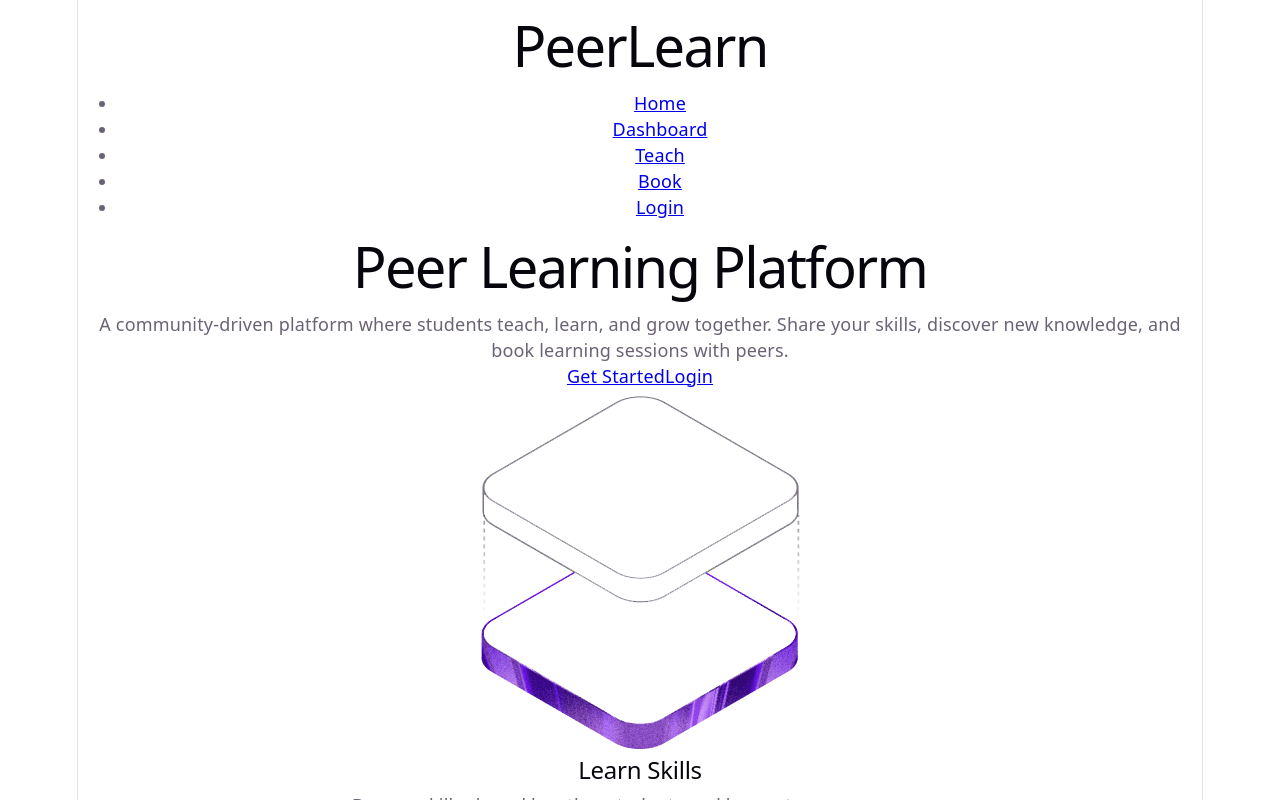
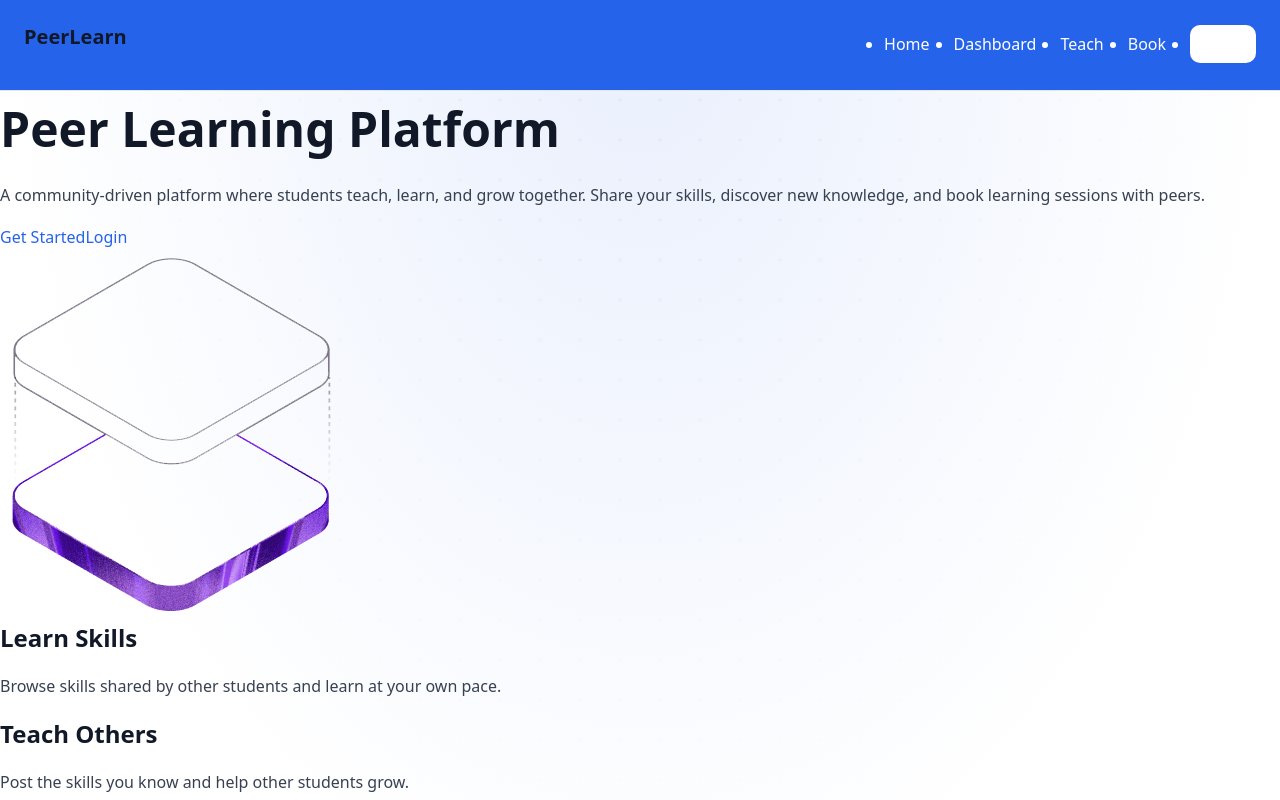
Before and after one commit to najibmahmud-netizen/peer-learning, a React (Vite) app: page / in a window 1280 px wide. Shown: the top 800 px of the page. Built offline with nearby package versions, Linux system fonts and the light colour scheme; no server answers.

Commit message:
index.css fixed

```diff
--- a/src/index.css
+++ b/src/index.css
@@ -1,111 +1,437 @@
 :root {
-  --text: #6b6375;
-  --text-h: #08060d;
-  --bg: #fff;
-  --border: #e5e4e7;
-  --code-bg: #f4f3ec;
-  --accent: #aa3bff;
-  --accent-bg: rgba(170, 59, 255, 0.1);
-  --accent-border: rgba(170, 59, 255, 0.5);
-  --social-bg: rgba(244, 243, 236, 0.5);
-  --shadow:
-    rgba(0, 0, 0, 0.1) 0 10px 15px -3px, rgba(0, 0, 0, 0.05) 0 4px 6px -2px;
+  --text: #374151;
+  --text-h: #111827;
+  --bg: #ffffff;
+  --border: #e5e7eb;
 
-  --sans: system-ui, 'Segoe UI', Roboto, sans-serif;
-  --heading: system-ui, 'Segoe UI', Roboto, sans-serif;
-  --mono: ui-monospace, Consolas, monospace;
+  --accent: #2563eb;
+  --accent-bg: rgba(37, 99, 235, 0.1);
 
-  font: 18px/145% var(--sans);
-  letter-spacing: 0.18px;
+  --shadow: 0 20px 40px rgba(0, 0, 0, 0.1);
+
+  --radius: 10px;
+
+  --font: system-ui, -apple-system, Segoe UI, Roboto, sans-serif;
+
   color-scheme: light dark;
-  color: var(--text);
-  background: var(--bg);
-  font-synthesis: none;
-  text-rendering: optimizeLegibility;
-  -webkit-font-smoothing: antialiased;
-  -moz-osx-font-smoothing: grayscale;
-
-  @media (max-width: 1024px) {
-    font-size: 16px;
-  }
 }
 
 @media (prefers-color-scheme: dark) {
   :root {
-    --text: #9ca3af;
-    --text-h: #f3f4f6;
-    --bg: #16171d;
-    --border: #2e303a;
-    --code-bg: #1f2028;
-    --accent: #c084fc;
-    --accent-bg: rgba(192, 132, 252, 0.15);
-    --accent-border: rgba(192, 132, 252, 0.5);
-    --social-bg: rgba(47, 48, 58, 0.5);
-    --shadow:
-      rgba(0, 0, 0, 0.4) 0 10px 15px -3px, rgba(0, 0, 0, 0.25) 0 4px 6px -2px;
+    --text: #e5e7eb;
+    --text-h: #f9fafb;
+    --bg: #0f172a;
+    --border: #374151;
+    --accent: #3b82f6;
+    --accent-bg: rgba(59, 130, 246, 0.15);
+    --shadow: 0 20px 40px rgba(0, 0, 0, 0.5);
   }
+}
 
-  #social .button-icon {
-    filter: invert(1) brightness(2);
-  }
+* {
+  box-sizing: border-box;
 }
 
 body {
   margin: 0;
+  font-family: var(--font);
+  background: radial-gradient(ellipse at top center, var(--accent-bg) 0%, var(--bg) 70%),
+              radial-gradient(circle at 20px 20px, rgba(0,0,0,0.03) 2px, transparent 2px);
+  background-size: auto, 40px 40px;
+  color: var(--text);
+  line-height: 1.6;
 }
 
+/* ROOT APP WRAPPER */
 #root {
-  width: 1126px;
-  max-width: 100%;
-  margin: 0 auto;
-  text-align: center;
-  border-inline: 1px solid var(--border);
-  min-height: 100svh;
+  min-height: 100vh;
   display: flex;
   flex-direction: column;
-  box-sizing: border-box;
 }
 
+/* HEADINGS */
 h1,
+h2,
+h3 {
+  color: var(--text-h);
+  margin: 0;
+}
+
+h1 {
+  font-size: 3rem;
+  margin-bottom: 1rem;
+}
+
 h2 {
-  font-family: var(--heading);
-  font-weight: 500;
+  font-size: 1.5rem;
+}
+
+/* LINKS */
+a {
+  text-decoration: none;
+  color: var(--accent);
+}
+
+a:hover {
+  opacity: 0.8;
+}
+
+/* BUTTONS */
+button {
+  cursor: pointer;
+  border: none;
+  padding: 10px 14px;
+  border-radius: var(--radius);
+  background: var(--accent);
+  color: white;
+  transition: 0.2s ease;
+}
+
+button:hover {
+  transform: translateY(-1px);
+  opacity: 0.9;
+}
+
+/* INPUTS */
+input,
+textarea {
+  width: 100%;
+  padding: 10px;
+  border-radius: var(--radius);
+  border: 1px solid var(--border);
+  background: transparent;
+  color: var(--text);
+  outline: none;
+}
+
+input:focus,
+textarea:focus {
+  border-color: var(--accent);
+  box-shadow: 0 0 0 3px var(--accent-bg);
+}
+
+.section-title {
+  font-size: 1.75rem;
+  margin-bottom: 24px;
   color: var(--text-h);
 }
 
-h1 {
-  font-size: 56px;
-  letter-spacing: -1.68px;
-  margin: 32px 0;
-  @media (max-width: 1024px) {
-    font-size: 36px;
-    margin: 20px 0;
+/* CARD STYLE (VERY IMPORTANT FOR YOUR PROJECT) */
+.card {
+  background: var(--bg);
+  border: 1px solid var(--border);
+  border-radius: var(--radius);
+  padding: 16px;
+  box-shadow: var(--shadow);
+}
+
+.btn,
+.button {
+  display: inline-flex;
+  align-items: center;
+  justify-content: center;
+  gap: 0.5rem;
+  font-weight: 600;
+  text-decoration: none;
+  border-radius: var(--radius);
+  transition: transform 0.2s ease, opacity 0.2s ease, box-shadow 0.2s ease;
+}
+
+.btn {
+  background: var(--accent);
+  color: white;
+  border: 1px solid transparent;
+  padding: 12px 18px;
+  box-shadow: 0 14px 30px rgba(37, 99, 235, 0.15);
+}
+
+.btn:hover {
+  transform: translateY(-1px);
+  opacity: 0.95;
+}
+
+.btn:disabled,
+button:disabled {
+  opacity: 0.6;
+  cursor: not-allowed;
+  transform: none;
+}
+
+.form-card {
+  background: var(--bg);
+  border: 1px solid var(--border);
+  border-radius: var(--radius);
+  padding: 28px;
+  box-shadow: var(--shadow);
+  width: min(100%, 540px);
+}
+
+.input-field,
+.textarea-field {
+  width: 100%;
+  padding: 14px 16px;
+  border-radius: var(--radius);
+  border: 1px solid var(--border);
+  background: var(--bg);
+  color: var(--text);
+  margin-bottom: 16px;
+  outline: none;
+  font: inherit;
+}
+
+.input-field:focus,
+.textarea-field:focus {
+  border-color: var(--accent);
+  box-shadow: 0 0 0 3px var(--accent-bg);
+}
+
+.full-width {
+  width: 100%;
+}
+
+.btn-secondary {
+  background: transparent;
+  color: var(--accent);
+  border: 1px solid rgba(37, 99, 235, 0.25);
+  padding: 12px 18px;
+}
+
+.btn-secondary:hover {
+  background: rgba(37, 99, 235, 0.06);
+}
+
+.panel-card {
+  background: var(--bg);
+  border: 1px solid var(--border);
+  border-radius: var(--radius);
+  padding: 24px;
+  box-shadow: var(--shadow);
+}
+
+.panel-card h2 {
+  margin-bottom: 14px;
+  font-size: 1.15rem;
+}
+
+.stat-number {
+  margin: 0;
+  font-size: 2.5rem;
+  font-weight: 700;
+  color: var(--accent);
+}
+
+.stat-label {
+  margin-top: 10px;
+  color: var(--text);
+}
+
+.dashboard-page {
+  padding: 32px;
+  min-height: 100vh;
+}
+
+.page-center {
+  min-height: 100vh;
+  display: flex;
+  justify-content: center;
+  align-items: center;
+  padding: 32px;
+  background: var(--accent-bg);
+}
+
+.booking-layout {
+  display: grid;
+  gap: 32px;
+  width: min(100%, 1100px);
+  align-items: start;
+}
+
+@media (min-width: 980px) {
+  .booking-layout {
+    grid-template-columns: 1fr 480px;
   }
 }
-h2 {
-  font-size: 24px;
-  line-height: 118%;
-  letter-spacing: -0.24px;
-  margin: 0 0 8px;
-  @media (max-width: 1024px) {
-    font-size: 20px;
+
+.booking-info {
+  background: rgba(37, 99, 235, 0.08);
+  border: 1px solid rgba(37, 99, 235, 0.14);
+  border-radius: var(--radius);
+  padding: 32px;
+}
+
+.booking-image {
+  width: 100%;
+  border-radius: 28px;
+  box-shadow: var(--shadow);
+  margin-top: 24px;
+}
+
+.create-layout {
+  display: grid;
+  gap: 32px;
+  width: min(100%, 1100px);
+  align-items: start;
+}
+
+@media (min-width: 980px) {
+  .create-layout {
+    grid-template-columns: 1fr 520px;
   }
 }
-p {
-  margin: 0;
+
+.create-info {
+  background: rgba(37, 99, 235, 0.08);
+  border: 1px solid rgba(37, 99, 235, 0.14);
+  border-radius: var(--radius);
+  padding: 32px;
 }
 
-code,
-.counter {
-  font-family: var(--mono);
-  display: inline-flex;
-  border-radius: 4px;
+.form-group {
+  display: flex;
+  flex-direction: column;
+  gap: 10px;
+  margin-bottom: 18px;
+}
+
+.input-label {
+  font-weight: 600;
   color: var(--text-h);
 }
 
-code {
-  font-size: 15px;
-  line-height: 135%;
-  padding: 4px 8px;
-  background: var(--code-bg);
+.button-grid {
+  display: grid;
+  gap: 12px;
 }
+
+.dashboard-header {
+  display: flex;
+  justify-content: space-between;
+  align-items: flex-start;
+  flex-wrap: wrap;
+  gap: 18px;
+  margin-bottom: 32px;
+}
+
+.dashboard-subtitle {
+  color: var(--text);
+  margin-top: 10px;
+  max-width: 640px;
+}
+
+.dashboard-actions {
+  display: flex;
+  flex-wrap: wrap;
+  gap: 12px;
+}
+
+.dashboard-grid {
+  display: grid;
+  gap: 20px;
+  margin-bottom: 40px;
+}
+
+@media (min-width: 768px) {
+  .dashboard-grid {
+    grid-template-columns: repeat(3, minmax(0, 1fr));
+  }
+}
+
+.skills-section {
+  max-width: 1100px;
+}
+
+.section-heading {
+  display: flex;
+  flex-direction: column;
+  gap: 6px;
+  margin-bottom: 20px;
+}
+
+.skill-grid {
+  display: grid;
+  gap: 18px;
+}
+
+@media (min-width: 768px) {
+  .skill-grid {
+    grid-template-columns: repeat(2, minmax(0, 1fr));
+  }
+}
+
+.skill-card {
+  background: var(--bg);
+  border: 1px solid var(--border);
+  border-radius: var(--radius);
+  padding: 22px;
+  display: flex;
+  flex-direction: column;
+  gap: 18px;
+  justify-content: space-between;
+  box-shadow: var(--shadow);
+}
+
+.skill-card h3 {
+  margin: 0 0 8px;
+}
+
+.skill-card p {
+  color: var(--text);
+  line-height: 1.5;
+}
+
+.empty-state {
+  color: #6b7280;
+}
+
+/* CONTAINERS */
+.container {
+  width: 100%;
+  max-width: 1100px;
+  margin: 0 auto;
+  padding: 16px;
+}
+
+.navbar {
+  display: flex;
+  justify-content: space-between;
+  align-items: center;
+  padding: 16px 24px;
+  background: var(--accent);
+  color: white;
+  border-bottom: 1px solid var(--border);
+}
+
+.logo {
+  font-size: 20px;
+  font-weight: bold;
+}
+
+/*  THIS IS THE IMPORTANT PART */
+.nav-links {
+  display: flex;
+  gap: 24px;   /* THIS spreads them apart */
+  align-items: center;
+}
+
+.nav-links a {
+  text-decoration: none;
+  color: white;
+  font-weight: 500;
+}
+
+.nav-links a:hover {
+  opacity: 0.8;
+}
+
+.login-btn {
+  background: var(--bg);
+  color: var(--accent);
+  padding: 8px 12px;
+  border-radius: var(--radius);
+  transition: 0.2s ease;
+}
+
+.login-btn:hover {
+  opacity: 0.9;
+  transform: translateY(-1px);
+}
--- /dev/null
+++ b/src/services/firebase.js
@@ -0,0 +1,19 @@
+import { initializeApp } from 'firebase/app'
+import { getAuth, GoogleAuthProvider } from 'firebase/auth'
+import { getFirestore } from 'firebase/firestore'
+
+const firebaseConfig = {
+  apiKey: 'AIzaSyDbjJ7fETNaZRC5DOD56gUZA-JvFsvMm_4',
+  authDomain: 'peer-learning-project-7c0bb.firebaseapp.com',
+  projectId: 'peer-learning-project-7c0bb',
+  storageBucket: 'peer-learning-project-7c0bb.appspot.com',
+  messagingSenderId: '890618271563',
+  appId: '1:890618271563:web:846d56446df4540da67ace',
+  measurementId: 'G-ETS3CPVGBZ'
+}
+
+const app = initializeApp(firebaseConfig)
+
+export const auth = getAuth(app)
+export const googleProvider = new GoogleAuthProvider()
+export const db = getFirestore(app)
```
